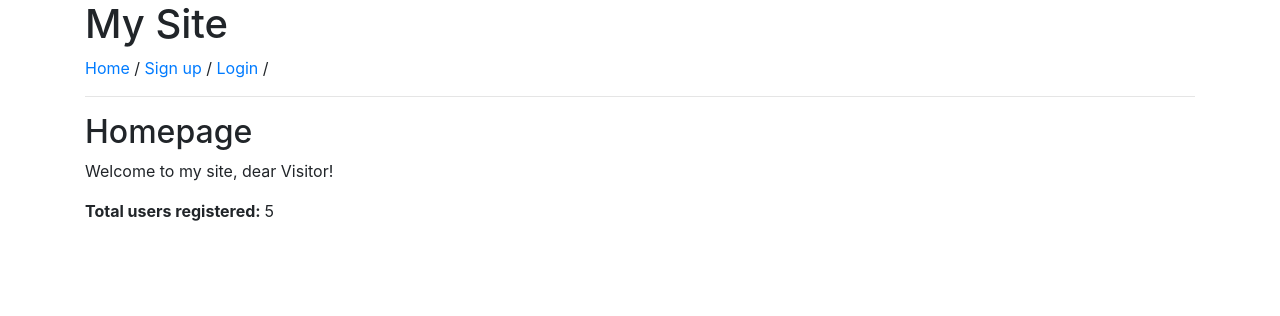
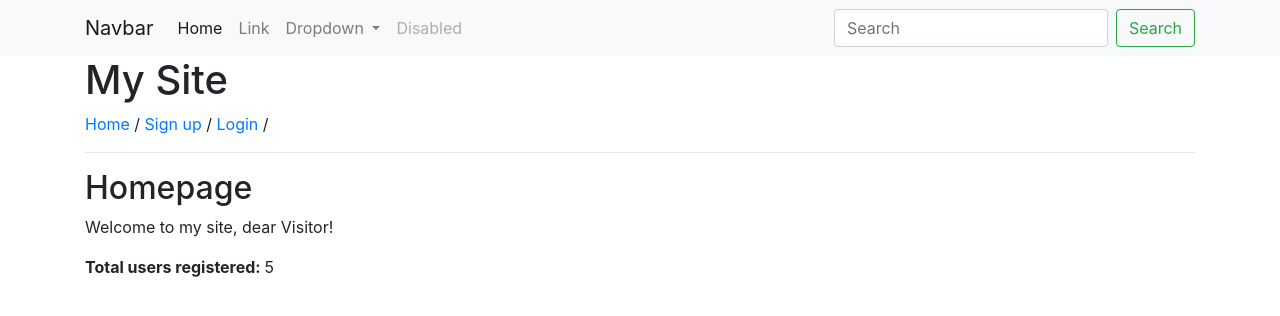
Before and after one commit to alcat984/dir3, a Django app: page / in a window 1280 px wide. Shown: the top 316 px of the page. Run offline with Django 3.2, Linux system fonts and the light colour scheme; data comes from the database, SQL or seed files in the repository; some libraries are stand-ins or nearby versions.

Commit message:
Adding navbar

```diff
--- a/mysite/templates/base.html
+++ b/mysite/templates/base.html
@@ -7,6 +7,43 @@
     <title>{% block title %}My site{% endblock%}</title>
   </head>
   <body>
+        <nav class="navbar navbar-expand-lg navbar-light bg-light">
+                <div class="container">
+                <a class="navbar-brand" href="#">Navbar</a>
+                <button class="navbar-toggler" type="button" data-toggle="collapse" data-target="#navbarSupportedContent" aria-controls="navbarSupportedContent" aria-expanded="false" aria-label="Toggle navigation">
+                  <span class="navbar-toggler-icon"></span>
+                </button>
+
+                    <div class="collapse navbar-collapse" id="navbarSupportedContent">
+                    <ul class="navbar-nav mr-auto">
+                        <li class="nav-item active">
+                        <a class="nav-link" href="#">Home <span class="sr-only">(current)</span></a>
+                        </li>
+                        <li class="nav-item">
+                        <a class="nav-link" href="#">Link</a>
+                        </li>
+                        <li class="nav-item dropdown">
+                        <a class="nav-link dropdown-toggle" href="#" id="navbarDropdown" role="button" data-toggle="dropdown" aria-haspopup="true" aria-expanded="false">
+                            Dropdown
+                        </a>
+                        <div class="dropdown-menu" aria-labelledby="navbarDropdown">
+                            <a class="dropdown-item" href="#">Action</a>
+                            <a class="dropdown-item" href="#">Another action</a>
+                            <div class="dropdown-divider"></div>
+                            <a class="dropdown-item" href="#">Something else here</a>
+                        </div>
+                        </li>
+                        <li class="nav-item">
+                        <a class="nav-link disabled" href="#" tabindex="-1" aria-disabled="true">Disabled</a>
+                        </li>
+                    </ul>
+                    <form class="form-inline my-2 my-lg-0">
+                        <input class="form-control mr-sm-2" type="search" placeholder="Search" aria-label="Search">
+                        <button class="btn btn-outline-success my-2 my-sm-0" type="submit">Search</button>
+                    </form>
+                    </div>
+                </div>
+                </nav>
         <div class="container">
             <h1>My Site</h1>
             <a href="{% url 'home' %}">Home</a> /
```
Lines whose indentation alone changed are shown as unchanged.
